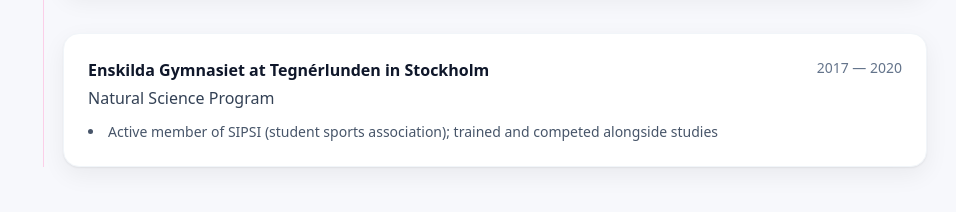
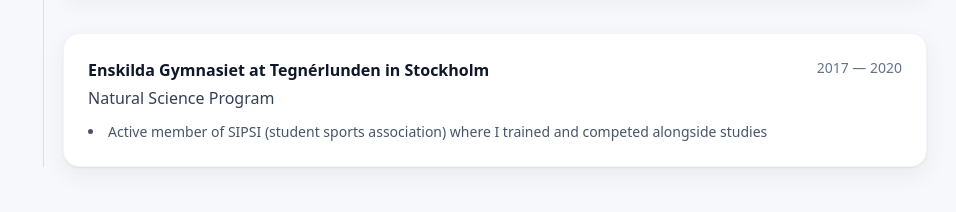
Before and after one commit to EbbacnLundgren/portfolio, a Next.js app: page / in a window 1280 px wide. Shown: the part 2780-2992 px from the top of the page, without its empty margins (161-1117 px from the left). Built offline with nearby package versions, Linux system fonts and the light colour scheme.

Commit message:
Fixed spelling error

```diff
--- a/content/data.ts
+++ b/content/data.ts
@@ -116,7 +116,7 @@ export const data = {
       degree: "Natural Science Program",
       period: "2017 — 2020",
       involvement: [
-        "Active member of SIPSI (student sports association); trained and competed alongside studies"
+        "Active member of SIPSI (student sports association) where I trained and competed alongside studies"
       ]
     }
   ]
```
